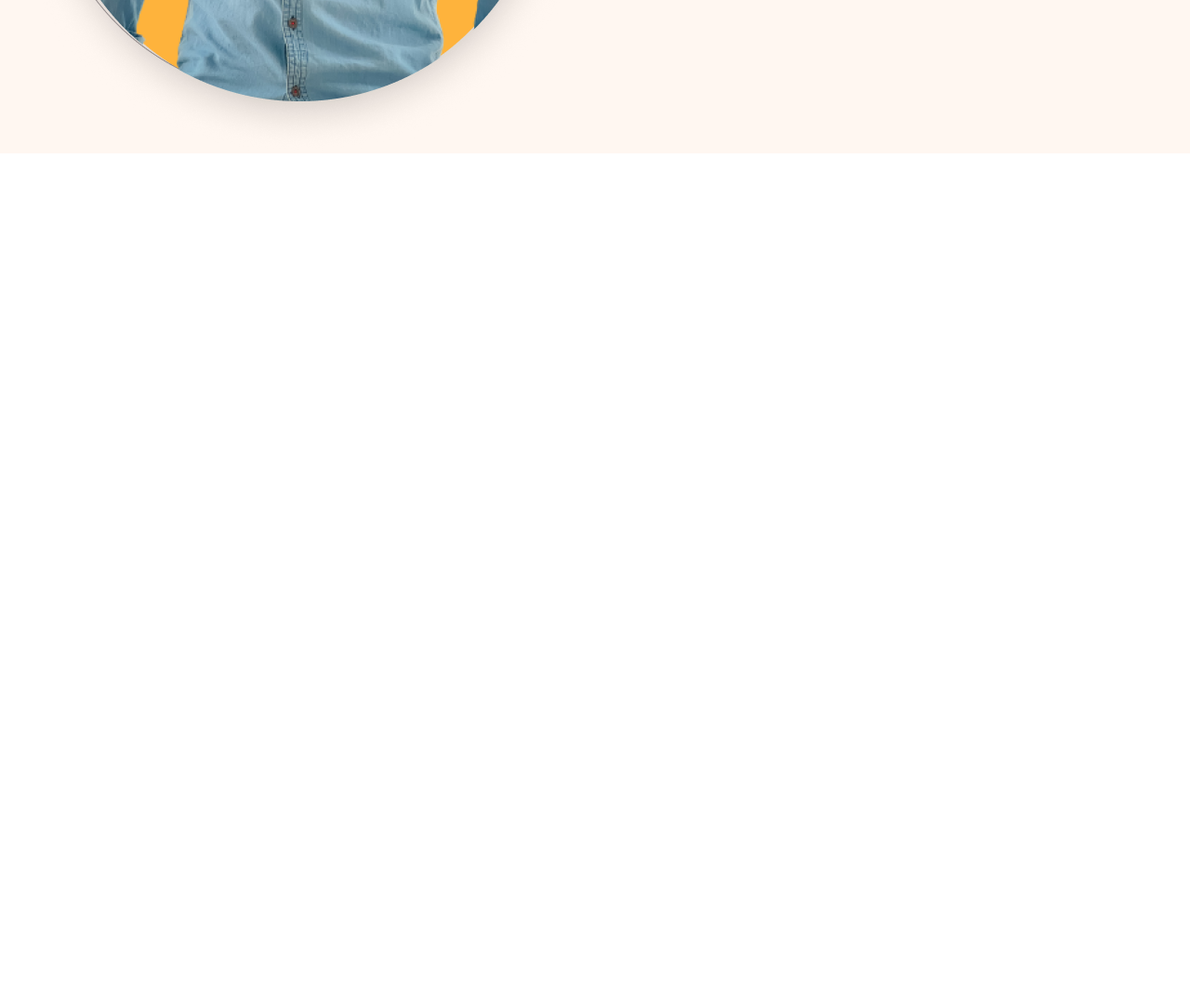
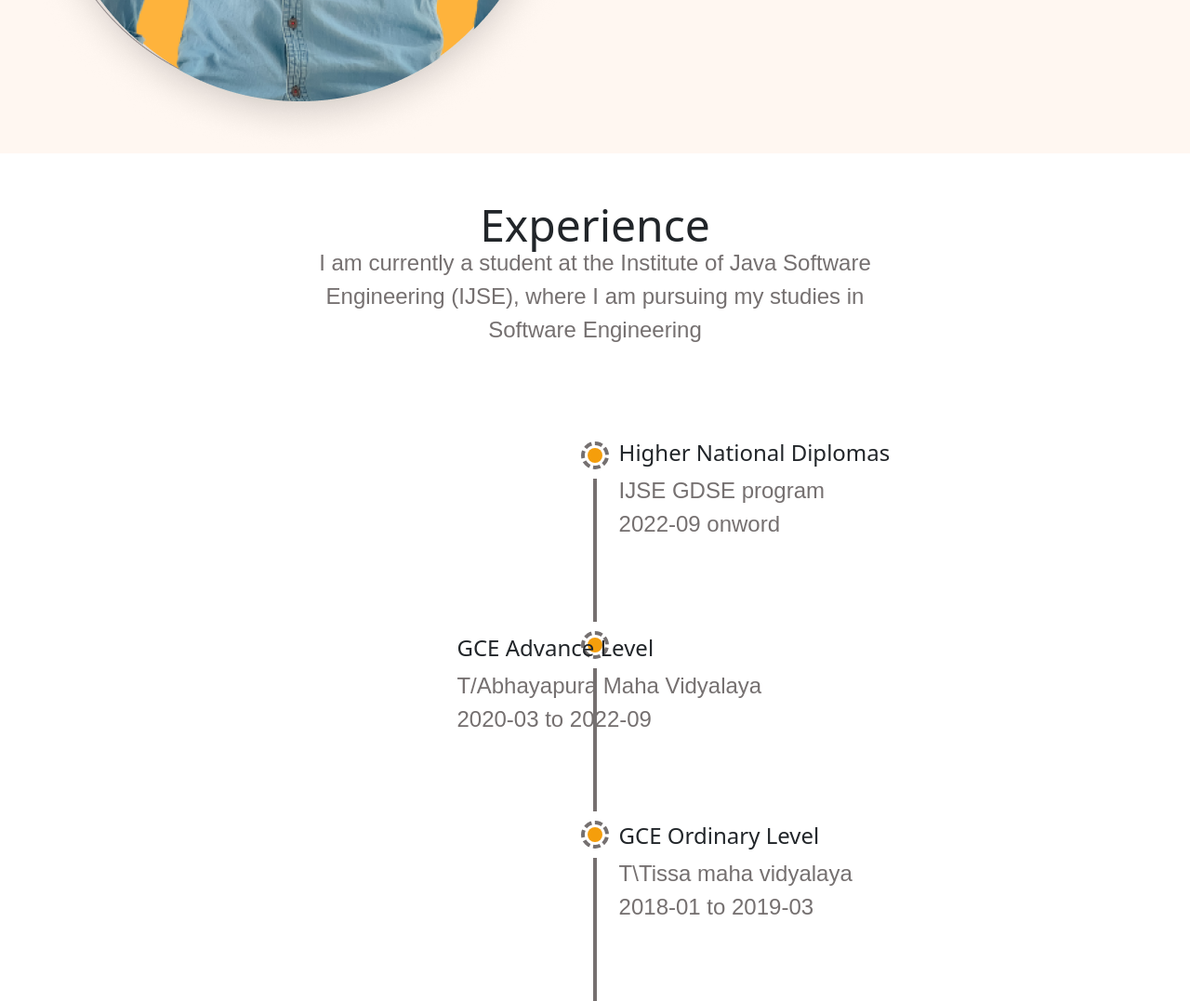
Before and after one commit to UjithaM/MyPortfolioBootStrap, a plain HTML site: page index.html in a window 1280 px wide. Shown: the part 1666-2743 px from the top of the page at 93% size. Before the commit the page ends 1831 px from the top, so only its background shows below. Drawn offline with nearby package versions, Linux system fonts and the light colour scheme.

Commit message:
complete experience section

```diff
--- a/index.html
+++ b/index.html
@@ -20,10 +20,10 @@
                 </a>
                 <ul class="navbar-nav ms-auto mb-2 mb-lg-0">
                     <li class="nav-item">
-                        <a class="nav-link " href="#">HOME</a>
+                        <a class="nav-link " href="#home">HOME</a>
                     </li>
                     <li class="nav-item">
-                        <a class="nav-link" href="#">ABOUT</a>
+                        <a class="nav-link" href="#about">ABOUT</a>
                     </li>
                     <li class="nav-item">
                         <a class="nav-link " href="#">EXPERIENCE</a>
@@ -36,15 +36,15 @@
         </div>
     </nav>
 </header>
-<main>
+<main id="home">
     <div>
-        <div id="home" class="container-xxl bd-gutter mt-2 bd-layout">
+        <div class="container-xxl bd-gutter mt-2 bd-layout">
             <div class="row">
                 <div class="col-6">
                     <div class="position-relative" id="homeContent">
                         <h1>Hey! I'm</h1>
                         <h1>Ujitha Migara</h1>
-                        <p class="fs-3">
+                        <p class="fs-4">
                             I am currently a student at the Institute <br> of Software Engineering (IJSE), where I am pursuing my studies in Software Engineering.
                         </p>
                         <div>
@@ -72,8 +72,8 @@
                 </div>
                 <div class="col-6">
                     <div class="position-relative " id="aboutContent">
-                        <h3 class="fs-1">I’m a Software developer</h3>
-                        <p class="fs-3">
+                        <h2>I’m a Software developer</h2>
+                        <p class="fs-4">
                             I am currently a student at the Institute of
                             Software Engineering (IJSE), where I am pursuing
                             my studies in Software Engineering. I have strong
@@ -95,6 +95,67 @@
             </div>
         </div>
     </div>
+    <div>
+        <div id="experience" class="container-xxl bd-gutter bd-layout position-relative">
+            <div class="row">
+                <div class="col-12 ">
+                    <div class="position-absolute  start-50 translate-middle-x">
+                        <h2 class="mt-5" >Experience</h2>
+                    </div>
+                    <p class="text-center start-50 translate-middle-x fs-4 " id="experienceP">
+                        I am currently a student at the Institute of Java Software Engineering
+                        (IJSE), where I am pursuing my studies in Software Engineering
+                    </p>
+                    <div id="experienceDiv"></div>
+                </div>
+                <div class="col-12" id="experienceStyle">
+                    <section>
+                        <div>
+                            <div></div>
+                        </div>
+
+                        <div data-aos="fade-up"></div>
+                        <div data-aos="fade-up">
+                            <img src="" alt="">
+                            <h4>Higher National Diplomas</h4>
+                            <p class="fs-4">
+                                IJSE GDSE program <br>
+                                2022-09 onword
+                            </p>
+                        </div>
+                    </section>
+                    <section>
+                        <div data-aos="fade-up">
+                            <div></div>
+                        </div>
+                        <div data-aos="fade-up"></div>
+                        <div data-aos="fade-up">
+                            <img src="" alt="">
+                            <h4>GCE Advance Level</h4>
+                            <p class="fs-4">
+                                T/Abhayapura Maha Vidyalaya<br>
+                                2020-03 to 2022-09
+                            </p>
+                        </div>
+                    </section>
+                    <section>
+                        <div data-aos="fade-up">
+                            <div></div>
+                        </div>
+                        <div data-aos="fade-up"></div>
+                        <div data-aos="fade-up">
+                            <img src="" alt="">
+                            <h4>GCE Ordinary Level</h4>
+                            <p class="fs-4">
+                                T\Tissa maha vidyalaya <br>
+                                2018-01 to 2019-03
+                            </p>
+                        </div>
+                    </section>
+                </div>
+            </div>
+        </div>
+    </div>
 </main>
 
 <footer>
--- a/style/HomeStyleSheet.css
+++ b/style/HomeStyleSheet.css
@@ -18,3 +18,63 @@ main > div:nth-child(2){
     background-color: white;
     border-radius: 100%;
 }
+h2 {
+    font-size: 3rem;
+}
+#experienceP{
+    top: 100px;
+    position: absolute;
+}
+#experienceDiv{
+    width: 100%;
+    height: 250px;
+}
+#experienceStyle{
+    position: relative;
+    top: 50px;
+}
+#experienceStyle > section > div:nth-child(1) {
+    position: relative;
+    left: calc(50% - 15px);
+    border: 4px dashed #757070;
+    width: 30px;
+    border-radius: 100%;
+    height: 30px;
+    margin: 10px 0;
+}
+#experienceStyle >  section > div:nth-child(1) > div {
+    position: relative;
+    left: calc(50% - 8px);
+    background: #F59E0B;
+    width: 16px;
+    aspect-ratio: 1/1;
+    border-radius: 100%;
+    top: 3px;
+
+}
+#experienceStyle > section > div:nth-child(2) {
+    position: relative;
+    left: calc(50% - 2px);
+    background: #757070;
+    width: 4px;
+    height: 154px;
+}
+
+#experienceStyle >  section > div:nth-child(3) {
+    width: fit-content;
+    position: absolute;
+}
+
+#experienceStyle > section:nth-child(1) > div:nth-child(3) {
+    left: 52%;
+    top: -16px;
+}
+
+#experienceStyle >  section:nth-child(2) > div:nth-child(3) {
+    right: 36vw;
+    top: 194px;
+}
+#experienceStyle >  section:nth-child(3) > div:nth-child(3)  {
+    left: 52%;
+    top: 396px;
+}
```
